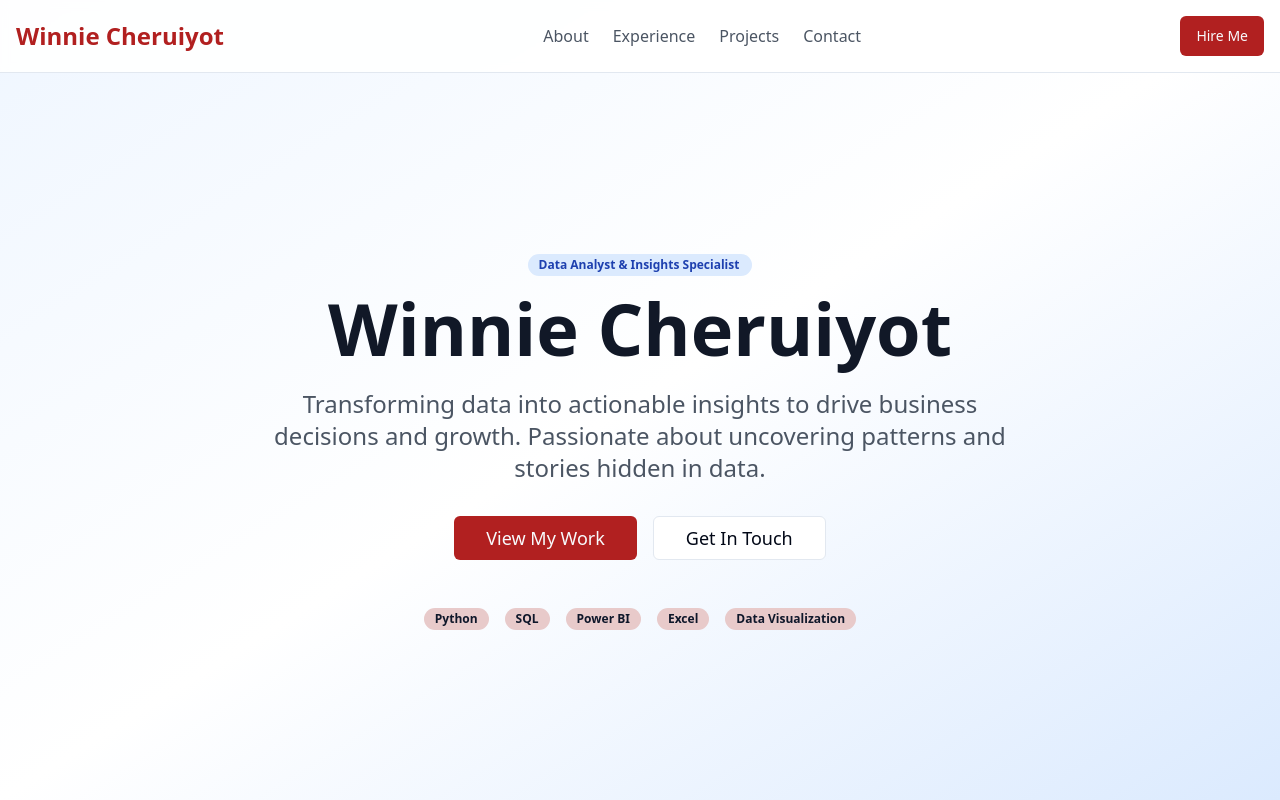
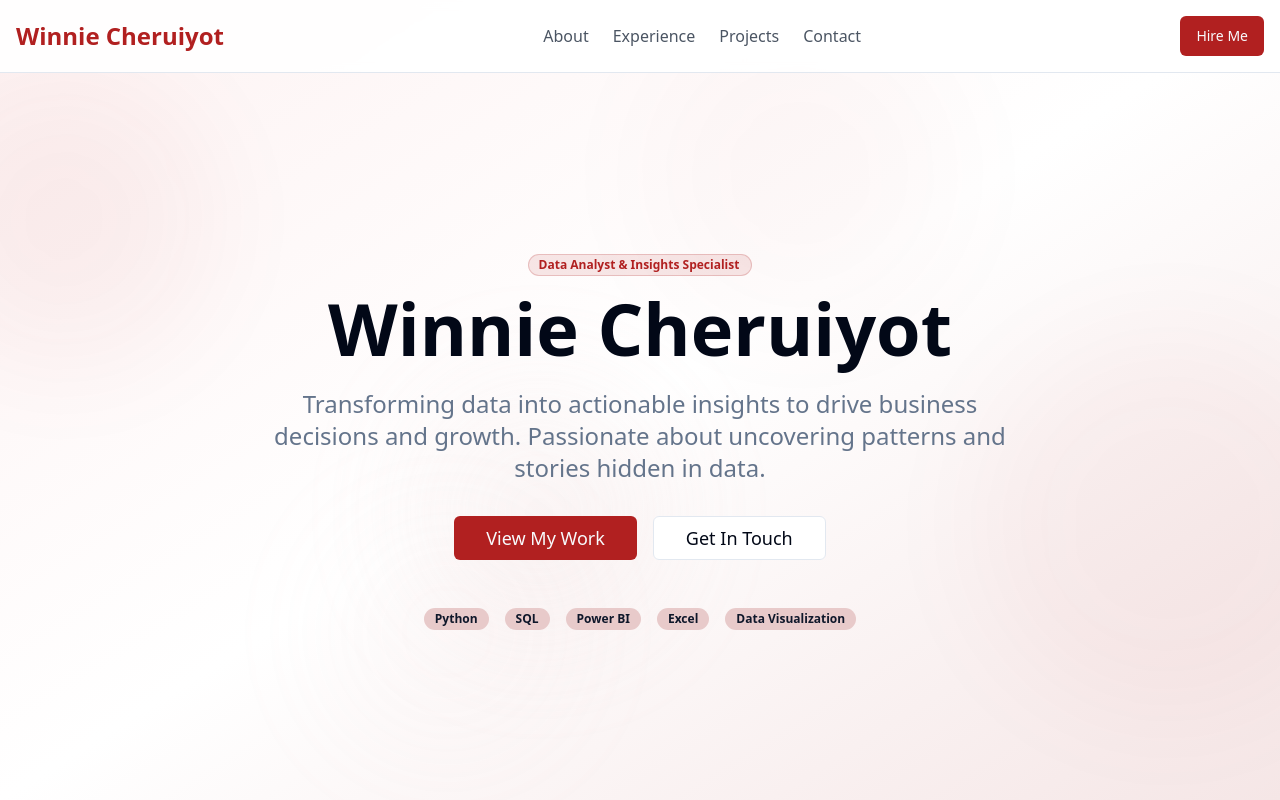
Before and after one commit to Winnie-Cheruiyot/winnie-cheruiyot-portfolio, a React (Vite) app: page / in a window 1280 px wide. Shown: the top 800 px of the page. Built offline with nearby package versions, Linux system fonts and the light colour scheme.

Commit message:
Changes
Co-authored-by: Winnie-Cheruiyot <198875605+Winnie-Cheruiyot@users.noreply.github.com>

```diff
--- a/src/components/Hero.tsx
+++ b/src/components/Hero.tsx
@@ -1,4 +1,5 @@
 
+import { motion } from "framer-motion";
 import { Button } from "@/components/ui/button";
 import { Badge } from "@/components/ui/badge";
 
@@ -11,23 +12,57 @@ const Hero = () => {
   };
 
   return (
-    <section className="min-h-screen flex items-center justify-center bg-gradient-to-br from-blue-50 via-white to-blue-100 pt-20">
-      <div className="container mx-auto px-4 text-center">
-        <div className="max-w-4xl mx-auto">
-          <Badge className="mb-4 bg-blue-100 text-blue-800">
-            <span className="typing-text">Data Analyst & Insights Specialist</span>
-          </Badge>
+    <section className="relative min-h-screen flex items-center justify-center overflow-hidden pt-20">
+      {/* Animated background blobs */}
+      <div className="absolute inset-0 bg-gradient-to-br from-[#fdf2f2] via-white to-[#f5e6e6]" />
+      <div className="blob bg-primary/20 w-72 h-72 top-20 -left-20 animate-float-slow" />
+      <div className="blob bg-primary/15 w-96 h-96 bottom-20 -right-20 animate-float" />
+      <div className="blob bg-secondary/30 w-56 h-56 top-1/2 left-1/3 animate-pulse-glow" />
+      <div className="blob bg-primary/10 w-80 h-80 top-10 right-1/4 animate-float-slow" style={{ animationDelay: '2s' }} />
+      <div className="blob bg-secondary/20 w-64 h-64 bottom-10 left-1/4 animate-float" style={{ animationDelay: '1s' }} />
 
-          <h1 className="text-5xl md:text-7xl font-bold text-gray-900 mb-6">
+      <div className="container mx-auto px-4 text-center relative z-10">
+        <motion.div
+          className="max-w-4xl mx-auto"
+          initial={{ opacity: 0 }}
+          animate={{ opacity: 1 }}
+          transition={{ duration: 0.8 }}
+        >
+          <motion.div
+            initial={{ opacity: 0, y: 20 }}
+            animate={{ opacity: 1, y: 0 }}
+            transition={{ duration: 0.6, delay: 0.2 }}
+          >
+            <Badge className="mb-4 bg-primary/10 text-primary border-primary/20">
+              <span className="typing-text">Data Analyst & Insights Specialist</span>
+            </Badge>
+          </motion.div>
+
+          <motion.h1
+            className="text-5xl md:text-7xl font-bold text-foreground mb-6"
+            initial={{ opacity: 0, y: 30 }}
+            animate={{ opacity: 1, y: 0 }}
+            transition={{ duration: 0.7, delay: 0.4 }}
+          >
             Winnie Cheruiyot
-          </h1>
+          </motion.h1>
 
-          <p className="text-xl md:text-2xl text-gray-600 mb-8 max-w-3xl mx-auto">
+          <motion.p
+            className="text-xl md:text-2xl text-muted-foreground mb-8 max-w-3xl mx-auto"
+            initial={{ opacity: 0, y: 20 }}
+            animate={{ opacity: 1, y: 0 }}
+            transition={{ duration: 0.7, delay: 0.6 }}
+          >
             Transforming data into actionable insights to drive business decisions and growth.
             Passionate about uncovering patterns and stories hidden in data.
-          </p>
+          </motion.p>
 
-          <div className="flex flex-col sm:flex-row gap-4 justify-center">
+          <motion.div
+            className="flex flex-col sm:flex-row gap-4 justify-center"
+            initial={{ opacity: 0, y: 20 }}
+            animate={{ opacity: 1, y: 0 }}
+            transition={{ duration: 0.7, delay: 0.8 }}
+          >
             <Button
               size="lg"
               onClick={() => scrollToSection('projects')}
@@ -43,16 +78,21 @@ const Hero = () => {
             >
               Get In Touch
             </Button>
-          </div>
+          </motion.div>
 
-          <div className="mt-12 flex flex-wrap justify-center gap-4">
+          <motion.div
+            className="mt-12 flex flex-wrap justify-center gap-4"
+            initial={{ opacity: 0 }}
+            animate={{ opacity: 1 }}
+            transition={{ duration: 0.8, delay: 1 }}
+          >
             <Badge variant="secondary">Python</Badge>
             <Badge variant="secondary">SQL</Badge>
             <Badge variant="secondary">Power BI</Badge>
             <Badge variant="secondary">Excel</Badge>
             <Badge variant="secondary">Data Visualization</Badge>
-          </div>
-        </div>
+          </motion.div>
+        </motion.div>
       </div>
     </section>
   );
```
